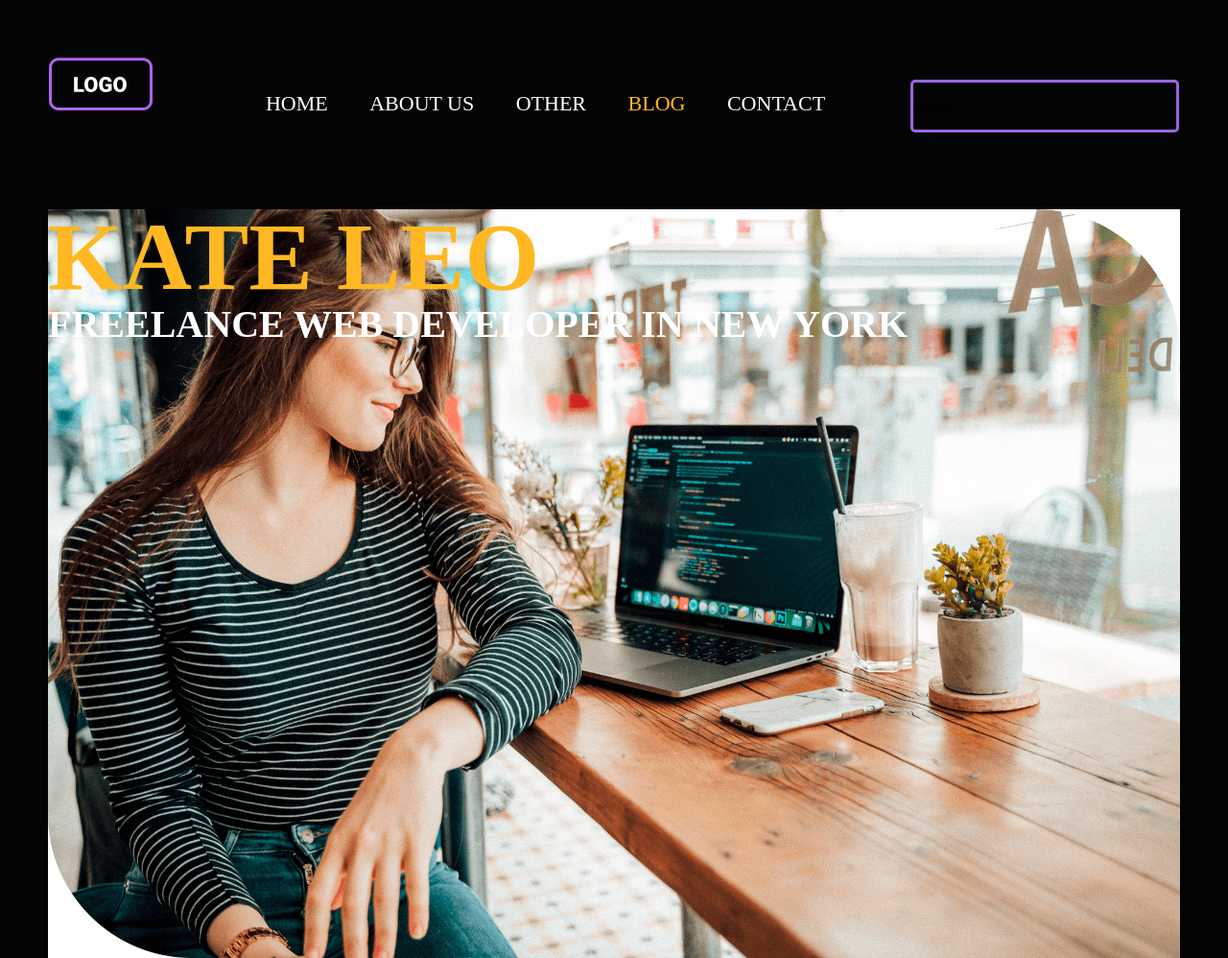
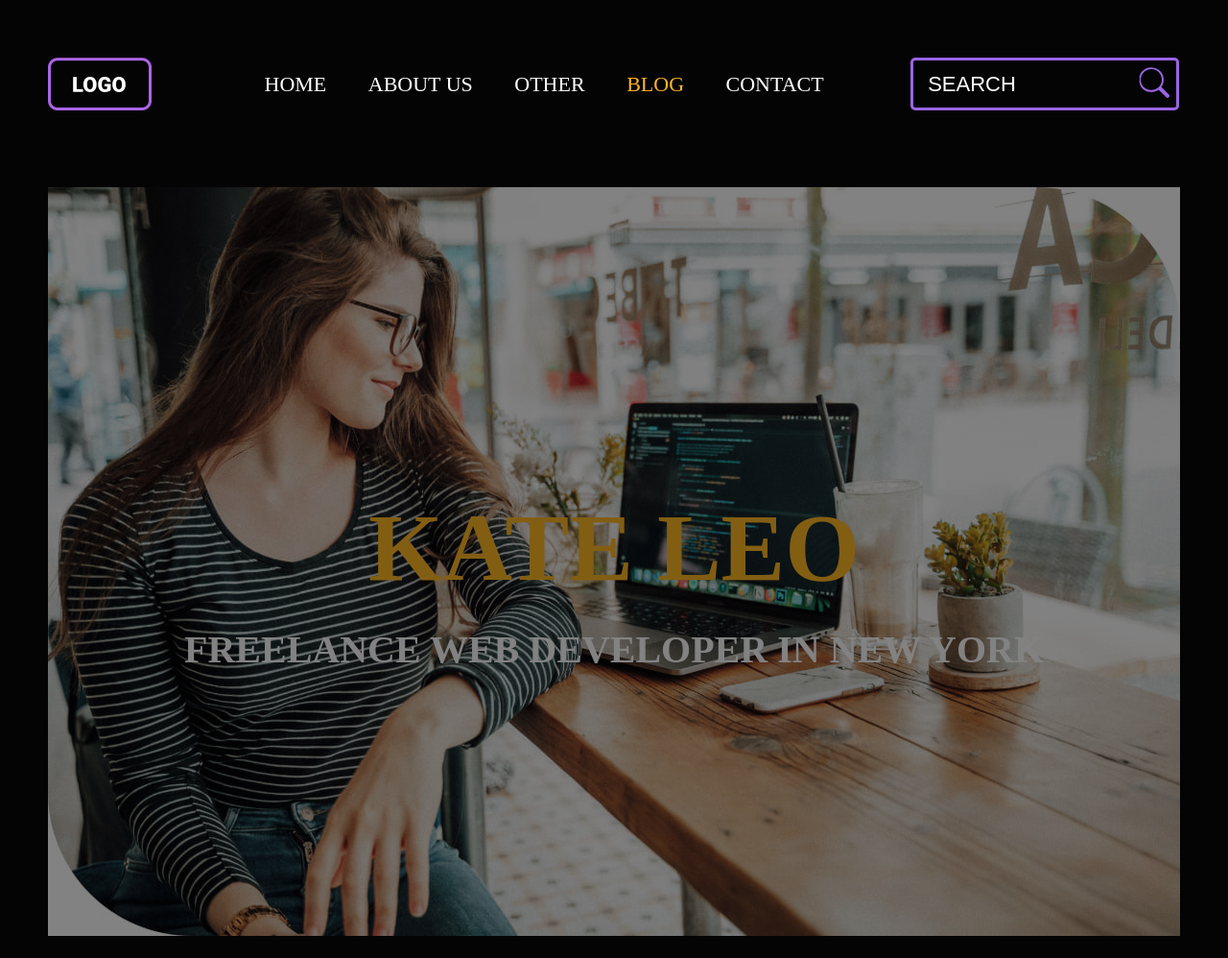
Before and after one commit to oneight15/portfolio, a plain HTML site: page index.html in a window 1280 px wide. Shown: the whole page at 96% size. After the commit the page ends 975 px from the top, so only its background shows below. Drawn offline with Linux system fonts and the light colour scheme.

Commit message:
feat: add jpg images and correct css

```diff
--- a/index.html
+++ b/index.html
@@ -19,7 +19,9 @@
                     <li class="navigation-item">Blog</li>
                     <li class="navigation-item">Contact</li>
                 </ul>
-                <input class="search" type="search" name="search" value="search">
+                <div class="search-wrapper">
+                    <input class="search" type="search" name="search" value="search">
+                </div>
             </nav>
         </div>
     </header>
--- a/style.css
+++ b/style.css
@@ -23,16 +23,19 @@ body {
 .navigation {
     font-size: 22px;
     line-height: 22px;
-    text-align: center;
+
 }
 
 .logo {
+    display: inline-block;
+    vertical-align: middle;
+    margin-right: 112px;
 
-    margin-right: 112px;
 }
 
 .navigation-list {
     display: inline-block;
+    vertical-align: middle;
     list-style: none;
 
 }
@@ -47,35 +50,62 @@ body {
     color: #ffb822;
 }
 
+.search-wrapper {
+    display: inline-block;
+    position: relative;
+}
+
 .search {
+    display: inline-block;
+    vertical-align: middle;
+    color: inherit;
+    font-size: inherit;
+    text-transform: inherit;
+    padding-left: 15px;
     background-color: transparent;
     border: 3px solid #9965e3;
     border-radius: 5px;
-    margin-left: 45px;
+    margin-left: 47px;
     width: 280px;
     height: 55px;
 }
 
+.search-wrapper::before {
+    content: "";
+    display: inline-block;
+    background-image: url("image/search.svg");
+    background-repeat: no-repeat;
+    background-size: contain;
+    width: 32px;
+    height: 32px;
+    position: absolute;
+    right: 10px;
+    top: 10px;
+}
+
 .hero {
-
     font-weight: 900;
-
 }
 
 .hero-wrapper {
-    background-image: url("image/hero.png");
+    background-image: url("image/hero.jpg");
     background-size: contain;
     background-repeat: no-repeat;
     height: 780px;
+    opacity: 0.5;
 }
 
 .hero-title {
     color: #ffb822;
     font-size: 100px;
     line-height: 100px;
+    padding-top: 326px;
+    text-align: center;
+    margin-bottom: 36px;
 }
 
 .hero-subtitle {
     font-size: 40px;
     line-height: 40px;
+    text-align: center;
 }
```
Also changed, not shown: image/card1.jpg (added), image/card1.png (deleted), image/card2.jpg (added), image/card2.png (deleted), image/card3.jpg (added), image/card3.png (deleted), image/card4.jpg (added), image/card4.png (deleted), image/card5.jpg (added), image/card5.png (deleted), image/card6.jpg (added), image/card6.png (deleted), image/hero.jpg (added), image/hero.png (deleted).
